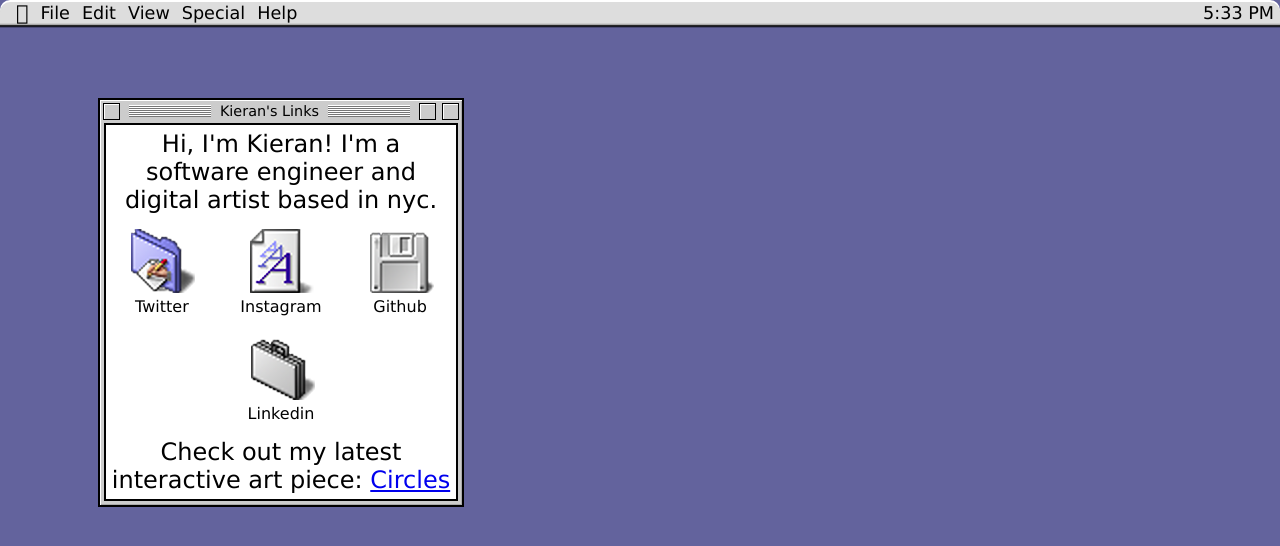
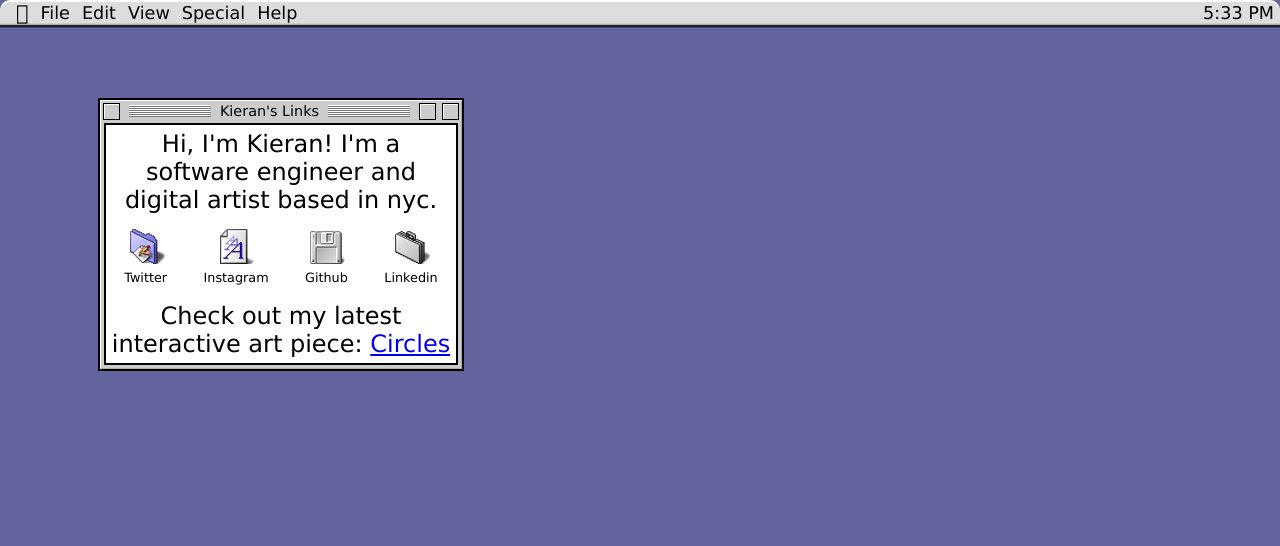
Before and after one commit to kp1zzle/nineties, a plain HTML site: page public/index.html in a window 1280 px wide. Drawn offline with Linux system fonts and the light colour scheme; a web font is replaced by a local one.

Commit message:
make icons smaller, fix links

```diff
--- a/public/index.html
+++ b/public/index.html
@@ -40,11 +40,11 @@
             <img src="images/insta.png">
             <p class="contentLinkDescription">Instagram</p>
         </a>
-        <a class="contentLinkGroup" href="https://twitter.com/raptorcoder">
+        <a class="contentLinkGroup" href="https://github.com/kp1zzle">
             <img src="images/github.png">
             <p class="contentLinkDescription">Github</p>
         </a>
-        <a class="contentLinkGroup" href="https://twitter.com/raptorcoder">
+        <a class="contentLinkGroup" href="https://www.linkedin.com/in/kieranparikh/">
             <img src="images/linkedin.png">
             <p class="contentLinkDescription">Linkedin</p>
         </a>
--- a/public/style.css
+++ b/public/style.css
@@ -216,7 +216,7 @@
 
 img {
   width: inherit;
-  height: inherit;
+  height: 35px;
   padding-left: 3px;
 }
 
@@ -227,7 +227,6 @@
   padding: 10px;
   text-align: center;
   margin:auto;
-
 }
 
 .contentLinkGroup:active {
@@ -237,8 +236,12 @@
 
 .contentLinkDescription {
   margin: 0;
-  padding: 0;
+  padding: 2px;
   background: inherit;
+  font-family: Geneva, sans-serif;
+  -webkit-font-smoothing: none;
+  font-smooth: never;
+  font-size: 0.8em;
 }
 
 .contentParagraph {
--- a/src/index.js
+++ b/src/index.js
@@ -48,8 +48,8 @@
         pos3 = e.clientX;
         pos4 = e.clientY;
         // set the element's new position:
-        if ((elmnt.offsetTop - pos2) < 33) {
-            elmnt.style.top = "33px"
+        if ((elmnt.offsetTop - pos2) < 28) {
+            elmnt.style.top = "28px"
         } else {
             elmnt.style.top = (elmnt.offsetTop - pos2) + "px";
         }
```
